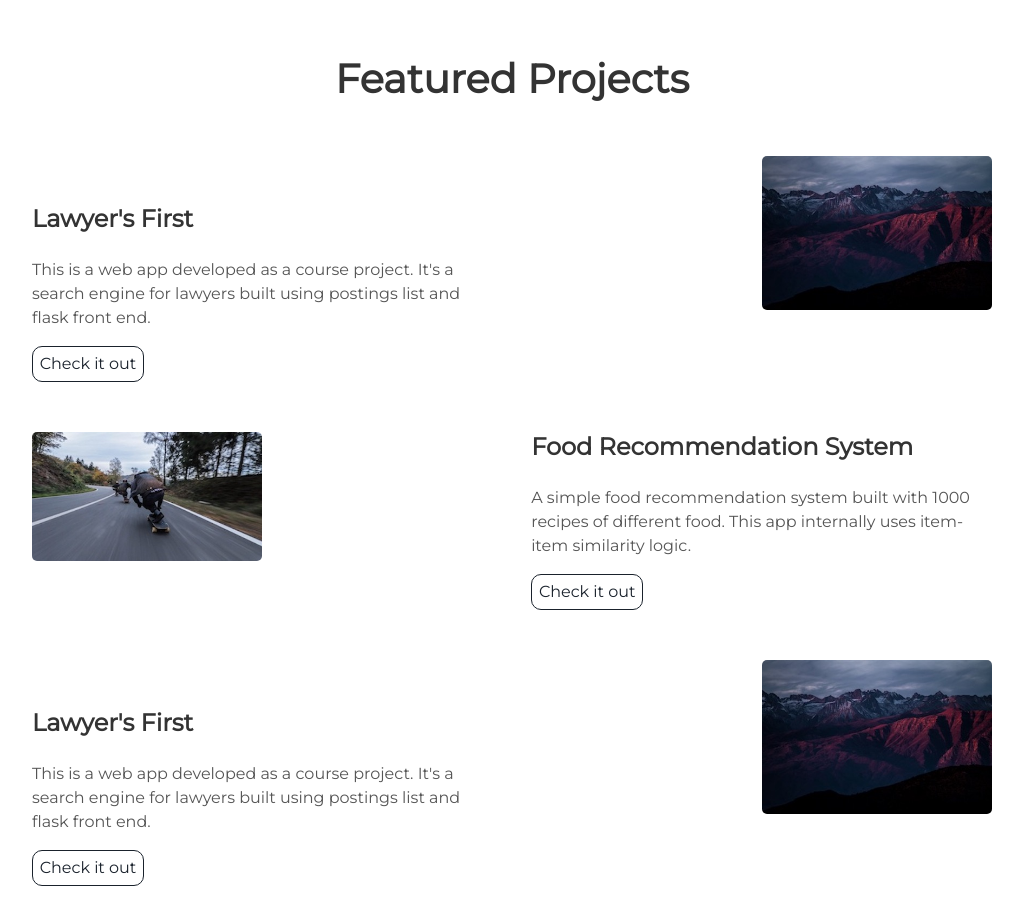
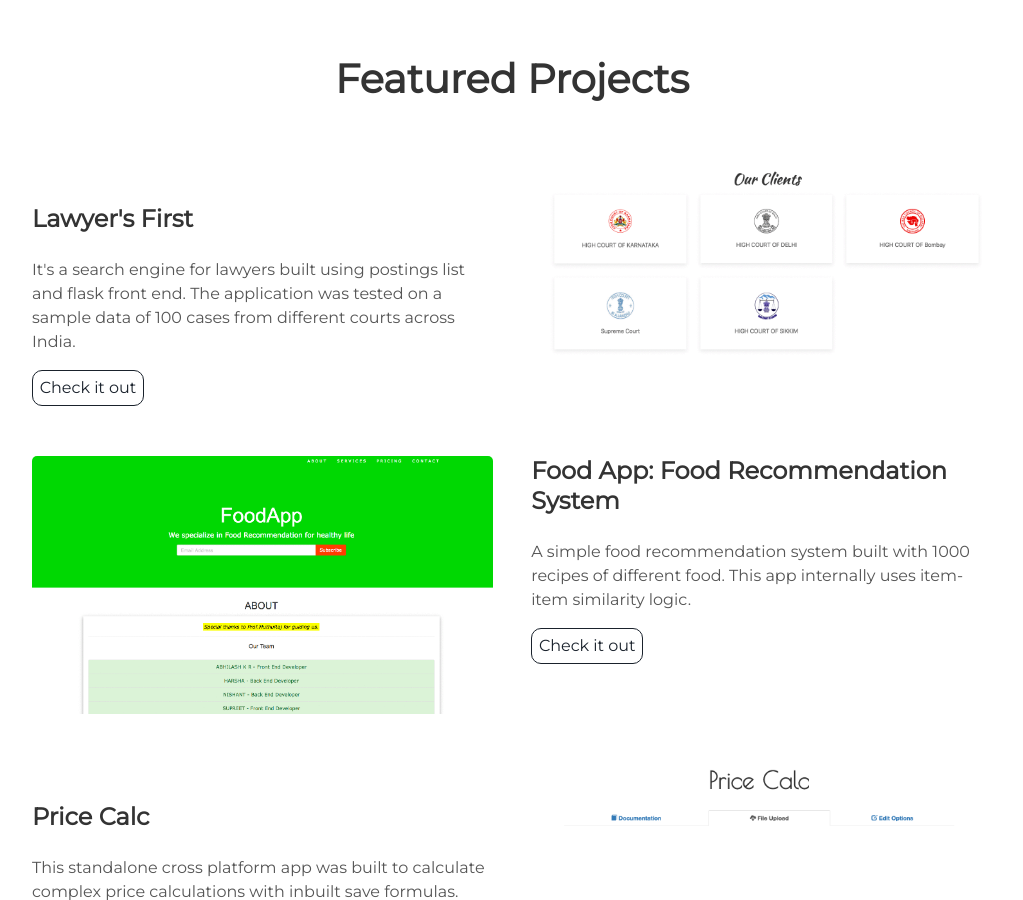
Before and after one commit to kotenev/Portfolio, a Jekyll site: the page built from index.html, in a window 1280 px wide and 900 px high, scrolled down 1529 px. Shown: the whole window, without its empty margins (128-1151 px from the left). Built offline with Jekyll 4.4.1, drawn with Linux system fonts in a browser that asks for light colours; nearby versions of some CDN libraries; some of the changed text lies outside the part shown.

Commit message:
Added Projects and formatted hobbies

```diff
--- a/_includes/header.html
+++ b/_includes/header.html
@@ -1,7 +1,7 @@
 <div id="particles-js">
   <div class="header">
       <h1>
-        <span class="site-title">{{site.username}}</span>
+        <span  class="site-title">{{site.username}}</span>
       </h1>
       <h2>
         <span class="site-description" id="intro-text"></span>
@@ -17,8 +17,9 @@
         <a class="link" href="#about" data-scroll>About Me</a>
         <a class="link" href="#projects" data-scroll>Projects</a>
         <a class="link" href="#experience" data-scroll>Experience</a>
-        <a class="link" href="#" data-scroll>Blog</a>
+        <!-- <a class="link" href="#" data-scroll>Blog</a> -->
         <a class="link" href="#hobbies" data-scroll>Hobbies</a>
+        <a class="link" href="" target="_blank">Resume</a>
       </div>
   </div>
   <a class="down" href="#about" data-scroll><i class="icon fa fa-chevron-down" aria-hidden="true"></i></a>
--- a/_includes/hobbies.html
+++ b/_includes/hobbies.html
@@ -8,40 +8,20 @@
 
 </style>
 <div class="main">
-    <div style="display: inline-block;text-align:justify;">
-    <ol>
-        <li>
-            Hackathons
-            <ul>
-                <li>
-                    Top 10 Finalist at Zeiss India Hackathon
-                </li>
-                <li>
-                    Participated in HashCode - College Hackathon
-                </li>
-            </ul>
-        </li>
-        <li>
-            Technical Talks and Conferences Attended
-            <ol>
-                <li> Google IO at Google India Pvt Ltd</li>
-                <li> Oracle Code at Bangalore</li>
-            </ol>
-        </li>
-        <li>
-            Play Gully Cricket - On Road Cricket
-        </li>
-        <li>
-            Social Activities
-            <ul>
-                <li>
-                    Regular Blood Donor
-                </li>
-                <li>
-                    Served at CSR (Collegiate Social Responsibility) - Participated in Village Visit, Blood Donation Camp etc.
-                </li>
-            </ul>
-        </li>
-    </ol>
+    <div style="display: inline-block;text-align:center;">
+            <h3><strong>Hackathons</strong></h3>
+            Top 10 Finalist at Zeiss India Hackathon<br/>
+            Participated in HashCode - College Hackathon
+            <br/>
+            <h3><strong>Technical Talks and Conferences Attended</strong></h3>
+            Google IO at Google India Pvt Ltd<br/>
+            Oracle Code at Bangalore
+            <br/>
+            <h3><strong> Sports</h3></strong>
+            Gully Cricket
+            <h3><strong>Social Activities</strong></h3>
+            Regular Blood Donor <br/>
+            Served at CSR (Collegiate Social Responsibility) - Participated in Village Visit, Blood Donation Camp etc.
+
     </div>
 </div>
--- a/_includes/js.html
+++ b/_includes/js.html
@@ -8,6 +8,7 @@
       backDelay: 2000,
       startDelay: 500,
       loop: true,
-      smartBackspace: true
+      smartBackspace: true,
+      showCursor: false
     });
   </script>
--- a/_includes/projects.html
+++ b/_includes/projects.html
@@ -3,41 +3,41 @@
 </div>
 <div class="user-projects">
   <div class="images-right">
-    <img alt="mountains" src="{{ "/assets/img/mountains.jpg" | prepend: site.baseurl }}" />
+    <img style="width: 100%" alt="mountains" src="{{ "/assets/img/Law.gif" | prepend: site.baseurl }}" />
   </div>
   <div class="contents">
     <h3> Lawyer's First</h3>
-    <p>This is a web app developed as a course project. It's a search engine for lawyers built using postings list and flask front end.</p>
+    <p>It's a search engine for lawyers built using postings list and flask front end. The application was tested on a sample data of 100 cases from different courts across India.</p>
+    <a class="project-link" href="https://github.com/Better-Boy/Lawyers-First">Check it out</a>
+  </div>
+</div>
+<div class="user-projects">
+  <div class="images-left">
+    <img style="width: 100%" alt="mountains" src="{{ "/assets/img/Food.gif" | prepend: site.baseurl }}" />
+  </div>
+  <div class="contents-right">
+    <h3> Food App: Food Recommendation System</h3>
+    <p>A simple food recommendation system built with 1000 recipes of different food. This app internally uses item-item similarity logic.</p>
+    <a class="project-link" href="https://github.com/Better-Boy/Food-Recommendation-System">Check it out</a>
+  </div>
+</div>
+<div class="user-projects">
+  <div class="images-right">
+    <img style="width: 100%" alt="mountains" src="{{ "/assets/img/Price.gif" | prepend: site.baseurl }}" />
+  </div>
+  <div class="contents">
+    <h3> Price Calc</h3>
+    <p>This standalone cross platform app was built to calculate complex price calculations with inbuilt save formulas.</p>
     <a class="project-link" href="#">Check it out</a>
   </div>
 </div>
 <div class="user-projects">
   <div class="images-left">
-    <img alt="mountains" src="{{ "/assets/img/skate.jpg" | prepend: site.baseurl }}" />
+    <img style="width: 100%" alt="mountains" src="{{ "/assets/img/notepad.gif" | prepend: site.baseurl }}" />
   </div>
   <div class="contents-right">
-    <h3> Food Recommendation System</h3>
+    <h3> Java Text : A text editor written in java.</h3>
     <p>A simple food recommendation system built with 1000 recipes of different food. This app internally uses item-item similarity logic.</p>
     <a class="project-link" href="#">Check it out</a>
   </div>
 </div>
-<div class="user-projects">
-  <div class="images-right">
-    <img alt="mountains" src="{{ "/assets/img/mountains.jpg" | prepend: site.baseurl }}" />
-  </div>
-  <div class="contents">
-    <h3> Lawyer's First</h3>
-    <p>This is a web app developed as a course project. It's a search engine for lawyers built using postings list and flask front end.</p>
-    <a class="project-link" href="#">Check it out</a>
-  </div>
-</div>
-<div class="user-projects">
-  <div class="images-left">
-    <img alt="mountains" src="{{ "/assets/img/skate.jpg" | prepend: site.baseurl }}" />
-  </div>
-  <div class="contents-right">
-    <h3> Food Recommendation System</h3>
-    <p>A simple food recommendation system built with 1000 recipes of different food. This app internally uses item-item similarity logic.</p>
-    <a class="project-link" href="#">Check it out</a>
-  </div>
-</div>
--- a/src/styles/_projects.scss
+++ b/src/styles/_projects.scss
@@ -15,7 +15,7 @@
   img {
     max-width: 100%;
     height: auto;
-    border-radius: 5px;
+    // border-radius: 5px;
   }
   h5 {
     margin: 0;
@@ -32,7 +32,7 @@
 .contents {
   @media only screen and (min-width: $cut) {
     margin-left: 0;
-    width: 48%;
+    width: 58%;
   }
 }
 
```
Also changed, not shown: assets/img/Food.gif (added), assets/img/Law.gif (added), assets/img/Price.gif (added), assets/img/notepad.gif (added), 5 other files.
